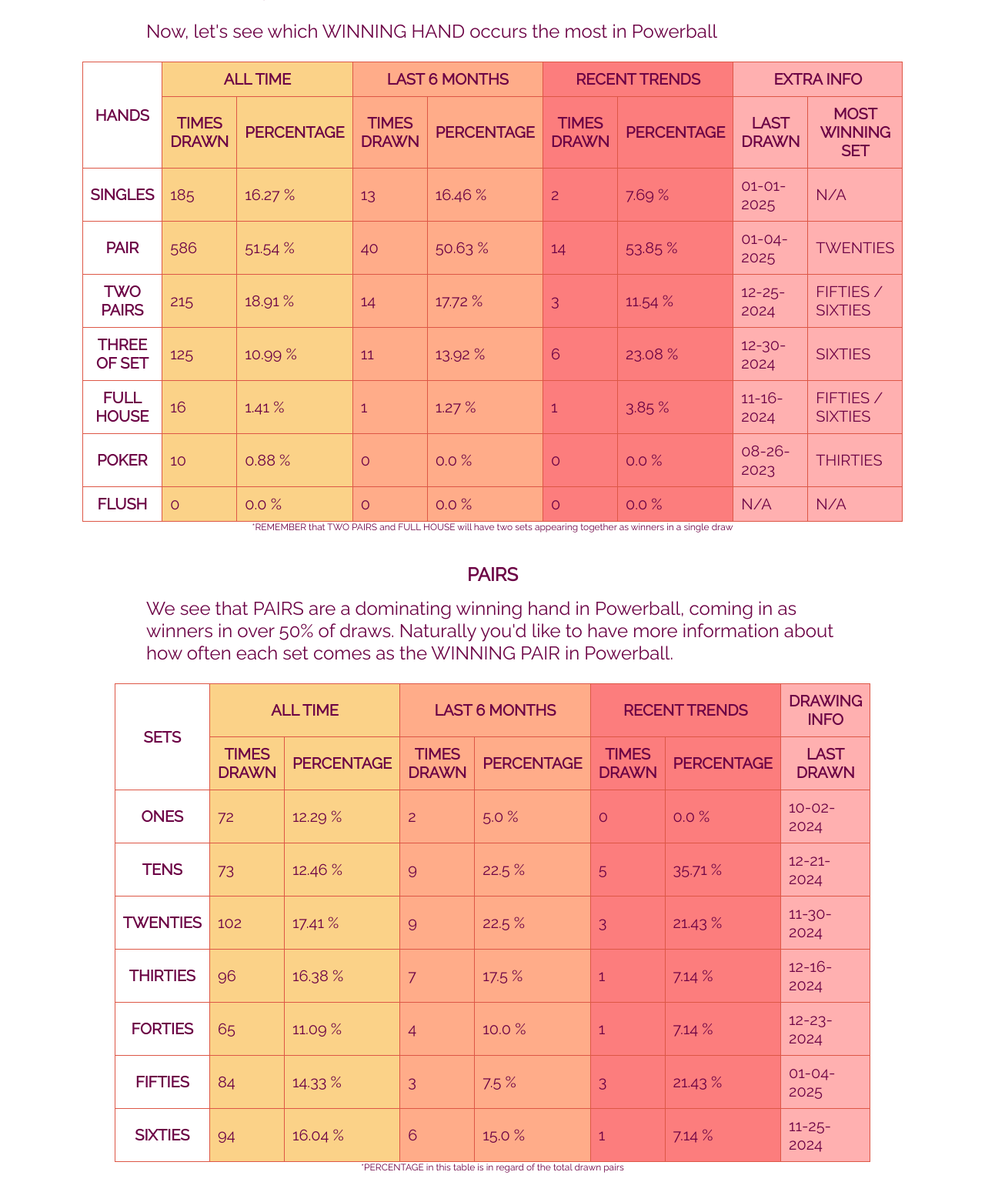
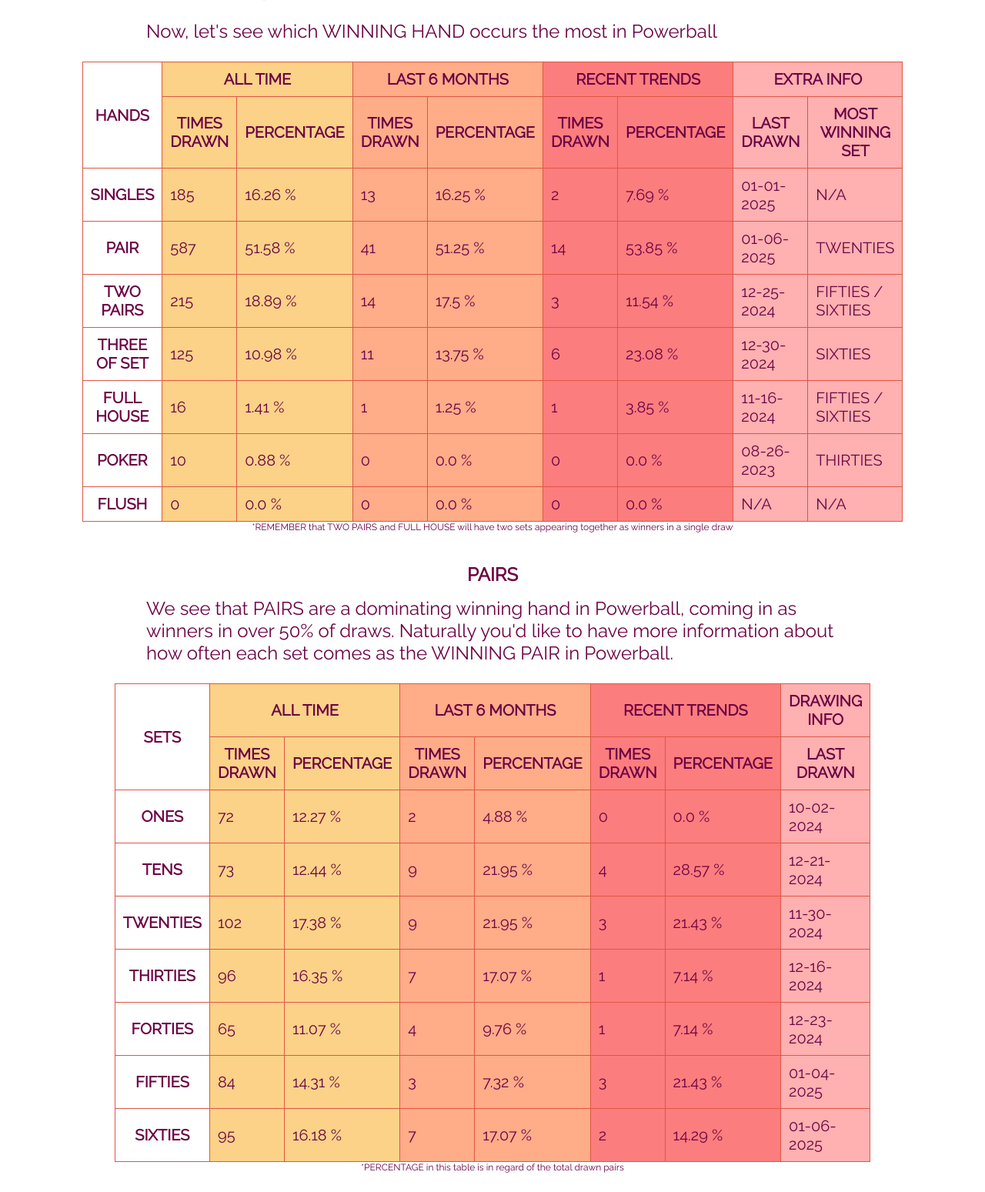
Before and after one commit to sasadjukic/powerball, a Flask app: page /winning_hands_white in a window 1280 px wide. Shown: the part 2961-4510 px from the top of the page at 77% size. Run offline with Flask 3, Linux system fonts and the light colour scheme.

Commit message:
jan 7 update

```diff
--- a/application/data/matrix_data.py
+++ b/application/data/matrix_data.py
@@ -275,23 +275,23 @@ m_data = {
     ],
     14: [
          [
+            ['01/06/2025','17, 34, 46, 66, 67'],
             ['10/14/2024','14, 18, 33, 64, 67'],
             ['09/21/2024','17, 19, 21, 37, 45'],
             ['08/12/2024','9, 22, 57, 67, 68'],
-            ['04/29/2024','11, 38, 47, 67, 69'],
-            ['02/21/2024','4, 27, 33, 41, 42']
+            ['04/29/2024','11, 38, 47, 67, 69']
          ],
          [
             1, 2, 4, 3, 4, 2, 0, 4, 5, 4,
-            5, 2, 2, 4, 4, 6, 3, 7, 8, 1,
+            5, 2, 2, 4, 4, 6, 4, 7, 8, 1,
             3, 2, 5, 3, 4, 1, 4, 3, 2, 3,
-            2, 6, 5, 4, 4, 9, 3, 1, 0, 2,
-            5, 4, 7, 3, 11, 3, 5, 4, 4, 2,
+            2, 6, 5, 5, 4, 9, 3, 1, 0, 2,
+            5, 4, 7, 3, 11, 4, 5, 4, 4, 2,
             4, 1, 2, 2, 7, 5, 2, 5, 2, 5,
-            5, 2, 2, 2, 3, 2, 8, 2, 4
+            5, 2, 2, 2, 3, 3, 9, 2, 4
          ],
          [
-            8, 22, 16, 2, 2, 0, 0
+            8, 23, 16, 2, 2, 0, 0
         ]
     ],
     15: [
--- a/application/data/powerball.csv
+++ b/application/data/powerball.csv
@@ -1136,3 +1136,4 @@ Draw Date,Winning Numbers,Red Ball,Multiplier
 12/30/2024,9 19 33 38 39,1,3
 01/01/2025,6 12 28 35 66,26,3
 01/04/2025,26 32 43 54 56,24,2
+01/06/2025,17 34 46 66 67,14,2
--- a/application/main/routes.py
+++ b/application/main/routes.py
@@ -137,19 +137,19 @@ def search():
 @powerball.route('/winning_hands_white', methods=['POST', 'GET'])
 def winning_hands_white():
     splits = {
-              'all-time': [2779, 2833, 5685],
-              'six-months': [209, 179, 395],
+              'all-time': [2781, 2836, 5690],
+              'six-months': [211, 182, 400],
               'recent-trends': [69, 57, 130]
             }
 
     sets = {
-            'all-time' : [716, 790, 845, 864, 778, 806, 886, 5685],
-            'six-months' : [53, 52, 61, 71, 56, 49, 53, 395],
-            'recent-trends' : [17, 17, 22, 23, 14, 20, 17, 130]
+            'all-time' : [716, 791, 845, 865, 779, 806, 888, 5690],
+            'six-months' : [53, 53, 61, 72, 57, 49, 55, 400],
+            'recent-trends' : [17, 16, 22, 23, 15, 19, 18, 130]
     }
 
     winning_hands = {
-                     'singles': [185, 13, 2], 'pairs': [586, 40, 14],
+                     'singles': [185, 13, 2], 'pairs': [587, 41, 14],
                      'two_pairs': [215, 14, 3], 'three_of_set': [125, 11, 6],
                      'full_house': [16, 1, 1], 'poker': [10, 0, 0], 'flush': [0, 0, 0]
                      }
@@ -157,8 +157,8 @@ def winning_hands_white():
     total_winning_hands_6 = sum(values[1] for values in winning_hands.values())
     total_winning_hands_recent = sum(values[2] for values in winning_hands.values())
 
-    pair_count = {1: [72, 2, 0], 10: [73, 9, 5], 20: [102, 9, 3], 30: [96, 7, 1],
-                  40: [65, 4, 1], 50: [84, 3, 3], 60: [94, 6, 1]}
+    pair_count = {1: [72, 2, 0], 10: [73, 9, 4], 20: [102, 9, 3], 30: [96, 7, 1],
+                  40: [65, 4, 1], 50: [84, 3, 3], 60: [95, 7, 2]}
     total_pairs = sum(values[0] for values in pair_count.values())
     total_pairs_6 = sum(values[1] for values in pair_count.values())
     total_pairs_recent = sum(values[2] for values in pair_count.values())
@@ -179,15 +179,15 @@ def winning_hands_white():
 @powerball.route('/winning_hands_red', methods=['POST', 'GET'])
 def winning_hands_red():
     splits = {
-              'all-time': [565, 572, 1137],
-              'six-months': [32, 47, 79],
-              'recent-trends': [14, 12, 26]
+              'all-time': [565, 573, 1138],
+              'six-months': [32, 48, 80],
+              'recent-trends': [13, 13, 26]
             }
 
     sets = {
-            'all-time' : [402, 416, 319, 1137],
-            'six-months' : [22, 28, 29, 79],
-            'recent-trends' : [10, 8, 8, 26]
+            'all-time' : [402, 417, 319, 1138],
+            'six-months' : [22, 29, 29, 80],
+            'recent-trends' : [9, 9, 8, 26]
            }
 
     return render_template('winning_hands_red.html',
@@ -198,30 +198,30 @@ def winning_hands_red():
 @powerball.route('/trends', methods=['POST', 'GET'])
 def trends():
     white_numbers_6 = [9, 6, 4, 4, 5, 6, 4, 4, 11, 3,
-                       7, 10, 6, 3, 6, 4, 4, 5, 4, 3,
+                       7, 10, 6, 3, 6, 4, 5, 5, 4, 3,
                        10, 6, 6, 7, 6, 5, 9, 3, 6, 7,
-                       12, 6, 12, 6, 7, 1, 8, 5, 7, 7,
-                       2, 4, 9, 6, 11, 6, 4, 5, 2, 4,
+                       12, 6, 12, 7, 7, 1, 8, 5, 7, 7,
+                       2, 4, 9, 6, 11, 7, 4, 5, 2, 4,
                        4, 6, 3, 4, 5, 4, 9, 7, 3, 5,
-                       5, 4, 5, 8, 2, 5, 8, 4, 7
+                       5, 4, 5, 8, 2, 6, 9, 4, 7
                     ]
 
     white_numbers_trends = [4, 0, 2, 1, 1, 4, 1, 0, 4, 0,
-                            1, 5, 3, 0, 2, 1, 3, 1, 1, 1,
+                            1, 4, 3, 0, 2, 1, 3, 1, 1, 1,
                             3, 2, 2, 3, 2, 4, 2, 2, 1, 3,
-                            3, 2, 3, 2, 4, 0, 2, 2, 2, 2,
-                            1, 1, 3, 3, 2, 1, 0, 0, 1, 2,
-                            2, 3, 0, 3, 2, 2, 3, 3, 0, 2,
-                            3, 2, 2, 2, 0, 2, 3, 0, 1
+                            3, 2, 3, 3, 4, 0, 1, 2, 2, 2,
+                            1, 1, 3, 3, 2, 2, 0, 0, 1, 2,
+                            2, 3, 0, 3, 2, 2, 3, 2, 0, 2,
+                            3, 1, 2, 2, 0, 3, 4, 0, 1
                     ]
 
     red_numbers_6 = [4, 1, 4, 2, 2, 1, 3, 1, 4, 2,
-                     1, 3, 4, 3, 3, 4, 5, 1, 2, 8,
+                     1, 3, 4, 4, 3, 4, 5, 1, 2, 8,
                      5, 6, 1, 2, 3, 4
                     ]
 
-    red_numbers_trends = [3, 0, 1, 1, 1, 0, 1, 1, 2, 0,
-                          0, 2, 2, 0, 0, 2, 1, 1, 0, 1,
+    red_numbers_trends = [3, 0, 1, 0, 1, 0, 1, 1, 2, 0,
+                          0, 2, 2, 1, 0, 2, 1, 1, 0, 1,
                           0, 1, 0, 2, 2, 2
                          ]
 
@@ -252,18 +252,18 @@ def fun_facts():
 def probabilities():
     draw = next_draw().strftime('%m-%d-%Y')
     white_numbers = [
-                     7.05, 7.79, 7.76, 6.45, 6.38, 7.75, 6.52, 6.44, 7.20, 7.36,
-                     6.81, 7.62, 5.32, 6.30, 7.26, 7.41, 7.21, 7.09, 7.22, 7.70,
-                     9.50, 7.08, 8.52, 6.78, 6.73, 5.88, 8.84, 7.62, 6.39, 7.00,
-                     7.42, 8.62, 8.73, 5.53, 6.45, 8.21, 7.19, 7.18, 8.72, 7.04,
-                     6.48, 6.63, 7.11, 8.10, 7.50, 5.77, 8.10, 6.48, 5.27, 6.81,
-                     5.91, 6.87, 7.53, 7.29, 6.27, 7.72, 7.33, 6.76, 7.77, 6.44,
-                     9.91, 7.81, 8.38, 8.66, 6.36, 7.46, 7.48, 7.31, 8.42
+                     7.32, 7.19, 8.34, 6.83, 6.84, 7.77, 6.56, 6.66, 7.22, 7.37,
+                     6.95, 7.67, 4.85, 6.62, 6.41, 7.36, 6.84, 6.91, 7.86, 7.41,
+                     8.98, 7.22, 7.78, 7.31, 6.57, 5.96, 8.38, 7.81, 6.16, 7.08,
+                     6.65, 8.33, 8.69, 6.02, 6.34, 9.14, 7.72, 7.26, 8.51, 6.90,
+                     6.78, 6.71, 6.91, 7.59, 7.56, 6.88, 7.73, 6.07, 5.31, 6.82,
+                     6.41, 7.13, 7.69, 7.60, 6.61, 7.31, 6.99, 6.64, 7.89, 6.51,
+                     8.93, 8.03, 8.43, 8.14, 5.88, 7.59, 7.74, 7.44, 8.89
                      ]
     red_numbers = [
-                   3.75, 3.17, 3.93, 5.02, 4.37, 3.69, 3.53, 3.61, 3.98, 3.69,
-                   3.44, 3.22, 3.87, 4.28, 3.15, 2.92, 3.35, 4.56, 3.80, 4.24,
-                   4.96, 3.64, 3.25, 4.28, 4.14, 4.16
+                   3.91, 3.65, 3.90, 4.82, 4.00, 3.66, 3.42, 3.84, 4.07, 3.62,
+                   3.80, 2.87, 3.79, 4.64, 3.44, 3.12, 3.38, 4.54, 3.45, 3.76,
+                   4.96, 3.60, 3.29, 4.60, 3.72, 4.15
                    ]
     return render_template('probabilities.html',
                             draw=draw,
@@ -275,13 +275,13 @@ def probabilities():
 def predictions():
     draw = next_draw().strftime('%m-%d-%Y')
     white_numbers = [
-                     [11, 37, 41, 59, 68],
-                     [2, 8, 31, 36, 65],
-                     [17, 21, 47, 48, 51],
-                     [19, 26, 55, 61, 69],
-                     [1, 20, 24, 30, 42]
+                     [9, 11, 28, 43, 67],
+                     [21, 23, 32, 47, 59],
+                     [4, 14, 36, 41, 48],
+                     [16, 29, 35, 37, 68],
+                     [2, 10, 50, 53, 62]
                      ]
-    red_numbers = [4, 10, 15, 17, 22]
+    red_numbers = [4, 10, 23, 9, 15]
     return render_template('predictions.html',
                             draw=draw,
                             white_numbers=white_numbers,
--- a/application/templates/winning_hands.html
+++ b/application/templates/winning_hands.html
@@ -266,7 +266,7 @@
                     <td class="six-months">{{ (winning_hands['pairs'][1]/total_winning_hands_6 * 100)|round(2) }} %</td>
                     <td class="recent-trends">{{ winning_hands['pairs'][2] }}</td>
                     <td class="recent-trends">{{ (winning_hands['pairs'][2]/total_winning_hands_recent * 100)|round(2) }} %</td>
-                    <td class="extra-info">01-04-2025</td>
+                    <td class="extra-info">01-06-2025</td>
                     <td class="extra-info">Twenties</td>
                 </tr>
                 <tr>
@@ -425,7 +425,7 @@
                     <td class="six-months">{{ (pair_count[60][1]/total_pairs_6 * 100)|round(2) }} %</td>
                     <td class="recent-trends">{{ pair_count[60][2] }}</td>
                     <td class="recent-trends">{{ (pair_count[60][2]/total_pairs_recent * 100)|round(2) }} %</td>
-                    <td class="extra-info">11-25-2024</td>
+                    <td class="extra-info">01-06-2025</td>
                 </tr>
             </table>
             <p>
```
